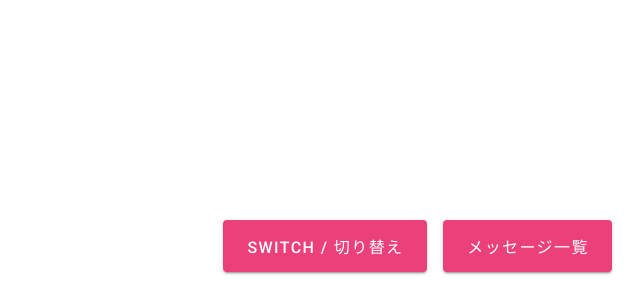
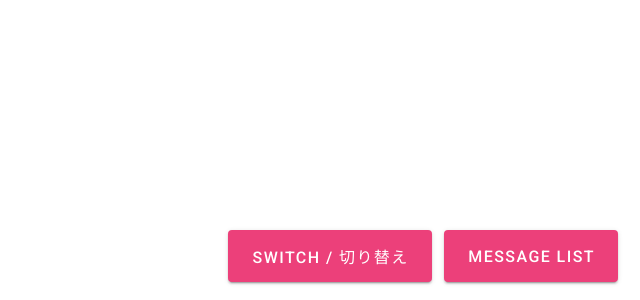
Before and after one commit to sjcl/aqua-birthday-2021, a Vue app: page / in a window 1280 px wide. Shown: the part 500-800 px from the top of the page, without its empty margins (640-1280 px from the left). Built offline with nearby package versions, Linux system fonts and the light colour scheme.

Commit message:
Fix the buttons potision by force

```diff
--- a/src/components/Mosaic.vue
+++ b/src/components/Mosaic.vue
@@ -14,20 +14,25 @@
       <v-btn
         @click="showOriginal = !showOriginal"
         color="pink lighten-1"
-        class="ma-2 white--text"
+        class="mx-2 white--text"
         x-large
       >Switch / 切り替え</v-btn>
       <v-btn
         @click="showMessages = true"
         color="pink lighten-1"
-        class="ma-2 white--text"
+        class="mx-1 white--text"
         x-large
-      >メッセージ一覧</v-btn>
+      >Message list</v-btn>
     </div>
 
     <v-overlay :value="showMessages">
       <Messages />
-      <v-btn @click="showMessages = false" color="pink lighten-1" class="ma-2 white--text" x-large>Close</v-btn>
+      <v-btn
+        @click="showMessages = false"
+        color="pink lighten-1"
+        class="ma-1 white--text"
+        x-large
+      >Close</v-btn>
     </v-overlay>
   </div>
 </template>
@@ -81,7 +86,9 @@ export default {
 
 .buttons {
   position: fixed;
-  right: 20px;
-  bottom: 20px;
+  top: calc(100vh - 70px);
+  left: max(calc(100vw - 420px), 0px);
+  /* right: 20px;
+  bottom: 20px; */
 }
 </style>
```
